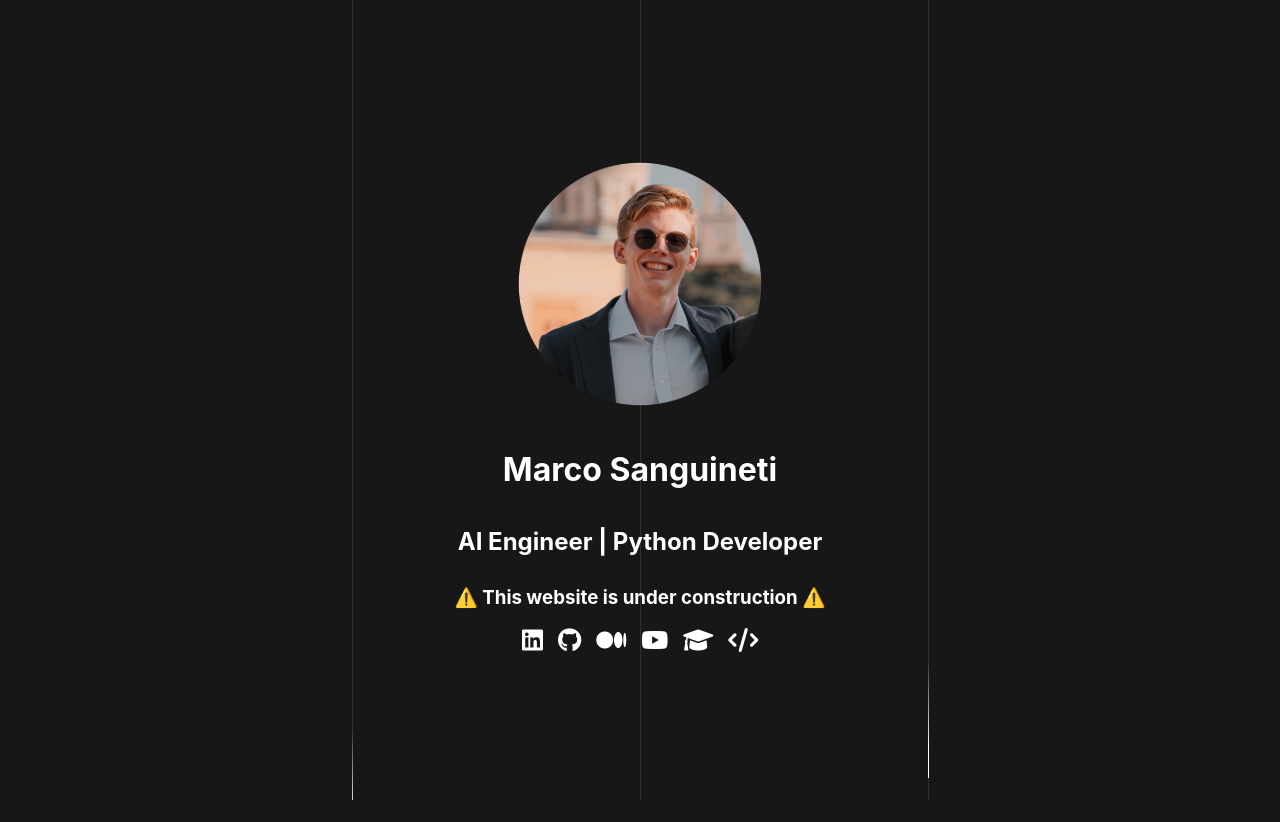
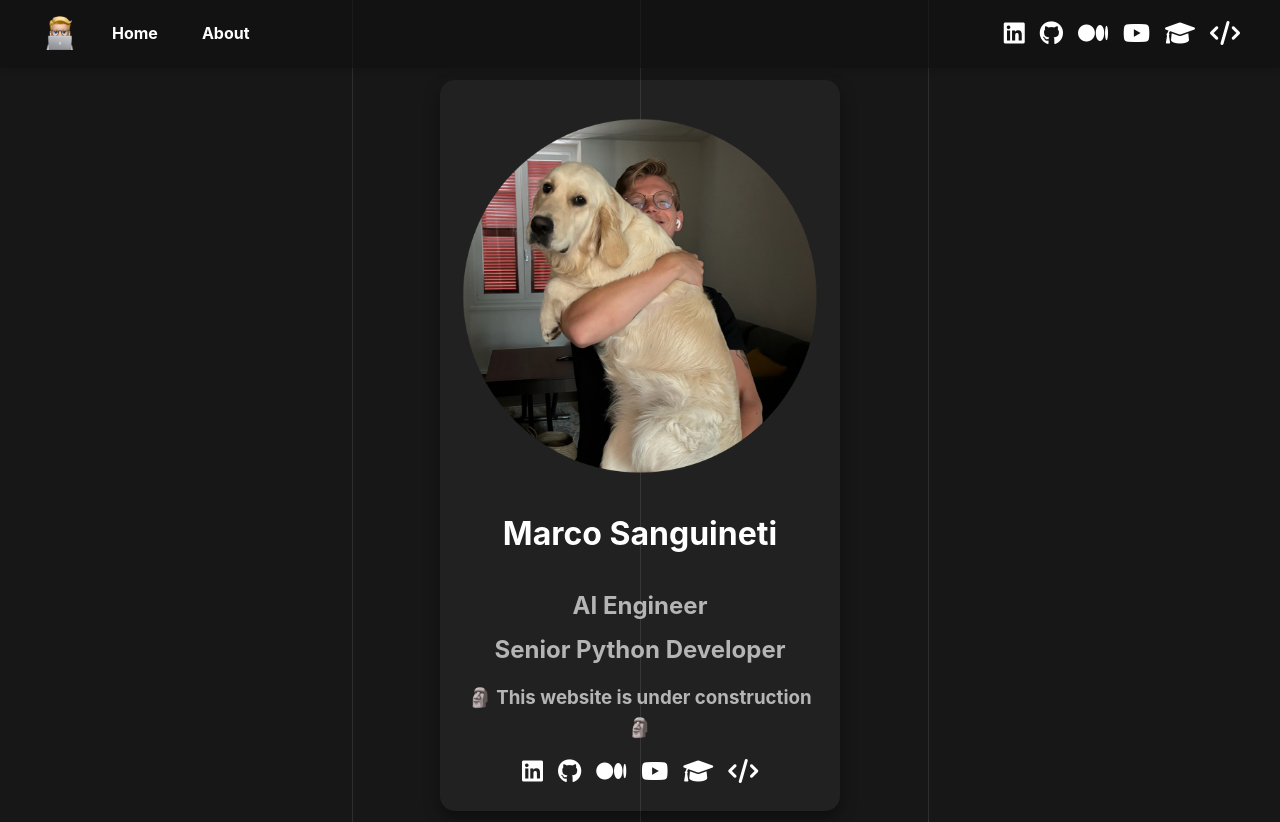
Before and after one commit to GitMarco27/marcosanguineti-website, a React (Create React App) app in the folder frontend/: page / in a window 1280 px wide. Shown: the top 822 px of the page. Before the commit the page ends 800 px from the top, so only its background shows below. Built offline with nearby package versions, Linux system fonts and the light colour scheme.

Commit message:
Updating homepage, adding a navbar and routing to external websites

```diff
--- a/frontend/public/css/styles.css
+++ b/frontend/public/css/styles.css
@@ -21,64 +21,105 @@
 
 /* Change icon color on hover */
 .contact-icons a:hover {
-    color: #0073b1;
+    color: #0073b1; /* Default hover color */
 }
 
-/* Specific hover color for LinkedIn */
+/* Specific hover colors for individual icons */
 .contact-icons a.linkedin:hover {
     color: #0077b5;
 }
 
-/* Specific hover color for GitHub */
 .contact-icons a.github:hover {
     color: #333;
 }
 
-/* Specific hover color for Medium */
 .contact-icons a.medium:hover {
     color: #00ab6c;
 }
 
-/* Specific hover color for YouTube */
 .contact-icons a.youtube:hover {
     color: #ff0000;
 }
 
-/* Specific hover color for Google Scholar */
 .contact-icons a.scholar:hover {
     color: #4285f4;
 }
 
-/* Specific hover color for Source */
 .contact-icons a.source:hover {
     color: #921888;
 }
+
+/* ============================= */
+/*         HOME CONTAINER         */
+/* ============================= */
 
 .home-container {
     display: flex;
     flex-direction: column;
     justify-content: center;
     align-items: center;
-    height: 100vh;
+    height: auto; /* Change height from 100vh to auto */
+    width: 80%; /* Set the container width, adjust as necessary */
+    max-width: 400px; /* Set a maximum width to prevent it from growing too large */
     text-align: center;
-    position: relative; /* Ensure relative positioning if necessary for z-index stacking */
-    z-index: 1; /* Higher z-index to stay on top of lines */
+    position: relative; /* Keep relative positioning for z-index */
+    z-index: 1; /* Ensure lower z-index than contact-icons */
+    background-color: rgba(255, 255, 255, 0.044); /* Translucent background */
+    padding: 20px; /* Add padding inside the container */
+    border-radius: 15px; /* Rounded corners */
+    box-shadow: 0 8px 16px rgba(0, 0, 0, 0.4); /* More prominent shadow effect */
+    margin: 0 auto; /* Center the container horizontally */
+    margin-top: 20px;
+    margin-bottom: 20px;
+    transition: transform 0.3s ease-in-out, box-shadow 0.3s ease-in-out; /* Smooth transition for the hover effect */
 }
+
+/* Magnify hover effect */
+.home-container:hover {
+    transform: scale(1.05); /* Slight zoom-in effect */
+    box-shadow: 0 12px 24px rgba(0, 0, 0, 0.5); /* Even more prominent shadow on hover */
+}
+
+
+
+/* ============================= */
+/*        CENTERED IMAGE          */
+/* ============================= */
 
 .centered-image {
     max-width: 100%;
     height: auto;
     margin: 1em 0;
     position: relative; /* Ensure relative positioning if necessary for z-index stacking */
-    z-index: 3; /* Higher z-index to stay on top of lines */
+    z-index: 3; /* Ensure highest z-index among other elements */
 }
+
+/* ============================= */
+/*        HEADING STYLES          */
+/* ============================= */
 
 h1, h2, h3 {
     margin: 0.5em 0;
     position: relative; /* Ensure relative positioning if necessary for z-index stacking */
-    z-index: 2; /* Higher z-index to stay on top of lines */
+    z-index: 2;
     color: white;
 }
+
+h2, h3 {
+    color: #B5B5B5;
+}
+
+h2 {
+    margin-bottom: 5px;
+}
+
+h2 + h2 {
+    margin-top: 0; /* Adjust as needed */
+}
+
+/* ============================= */
+/*        GLOBAL STYLES           */
+/* ============================= */
 
 * {
     margin: 0;
@@ -86,28 +127,26 @@ h1, h2, h3 {
     box-sizing: border-box;
 }
 
-html, body {
-    height: 100%;
+
+
+body {
+    width: 100%;
+    background-color: #171717;
+    color: white;
+    line-height: 1.6;
+    font-family: sans-serif;
 }
 
-body {
-    display: table;
-    width: 100%;
-    height: 100%;
-    background-color: #171717;
-    color: #000;
-    line-height: 1.6;
-    position: relative;
-    font-family: sans-serif;
-    overflow: hidden;
-}
+/* ============================= */
+/*        BACKGROUND LINES        */
+/* ============================= */
 
 .lines {
     position: absolute;
     top: 0;
     left: 0;
     right: 0;
-    height: 100%;
+    height: 110%;
     margin: auto;
     width: 90vw;
     z-index: 0; /* Lower z-index to stay behind all other content */
@@ -116,7 +155,7 @@ body {
 .line {
     position: absolute;
     width: 1px;
-    height: 100%;
+    height: 110%;
     top: 0;
     left: 50%;
     background: rgba(255, 255, 255, 0.1);
@@ -129,13 +168,12 @@ body {
     display: block;
     position: absolute;
     height: 15vh;
-    width: 100%;
+    width: 110%;
     top: -50%;
     left: 0;
     background: linear-gradient(to bottom, rgba(255, 255, 255, 0) 0%, #ffffff 75%, #ffffff 100%);
-    animation: drop 7s 0s infinite;
+    animation: drop 7s infinite cubic-bezier(0.4, 0.26, 0, 0.97);
     animation-fill-mode: forwards;
-    animation-timing-function: cubic-bezier(0.4, 0.26, 0, 0.97);
 }
 
 .line:nth-child(1) {
@@ -162,3 +200,76 @@ body {
         top: 110%;
     }
 }
+
+/* ============================= */
+/*        NAVBAR STYLES           */
+/* ============================= */
+
+.navbar {
+    position: fixed;
+    top: 0;
+    left: 0;
+    width: 100%;
+    background-color: rgba(17, 17, 17, 0.636); /* Use rgba for background transparency */
+    color: #fff;
+    padding: 10px 20px;
+    z-index: 1000;
+    box-shadow: 0 4px 6px rgba(0, 0, 0, 0.1);
+}
+
+.navbar-container {
+    display: flex;
+    flex-wrap: wrap; /* Allow wrapping */
+    justify-content: space-between; /* Distribute space between items */
+    align-items: center;
+    max-width: 1200px;
+    margin: 0 auto;
+    width: 100%; /* Ensure container takes full width */
+}
+
+.navbar-logo img {
+    height: 40px;
+    margin-right: 20px; /* Space between logo and menu */
+}
+
+.navbar-menu {
+    list-style: none;
+    display: flex;
+    flex-wrap: wrap; /* Allow wrapping of menu items */
+    gap: 20px;
+    margin: 0; /* Remove default margin */
+    padding: 0; /* Remove default padding */
+    flex: 1; /* Allow menu to take up available space */
+}
+
+.navbar-menu li {
+    display: inline;
+}
+
+.navbar-menu li a {
+    color: #fff;
+    text-decoration: none;
+    font-weight: bold;
+    padding: 8px 12px;
+    transition: background-color 0.3s ease;
+}
+
+.navbar-menu li a:hover {
+    background-color: #555;
+    border-radius: 4px;
+}
+
+/* Ensure other content is not hidden behind the navbar */
+body {
+    padding-top: 60px; /* Adjust based on navbar height */
+}
+
+/* Ensure the contact-icons are positioned to the right */
+.navbar-contact-icons {
+    display: flex;
+    gap: 15px;
+}
+
+.navbar-container > .navbar-contact-icons {
+    margin-left: auto; /* Push to the right, but only if there's space */
+}
--- a/frontend/public/index.html
+++ b/frontend/public/index.html
@@ -6,19 +6,50 @@
     <title>Marco Sanguineti</title>
 
     <link rel="stylesheet" href="https://cdnjs.cloudflare.com/ajax/libs/font-awesome/6.0.0-beta3/css/all.min.css">
-
     <link rel="stylesheet" href="%PUBLIC_URL%/css/styles.css">
-
     <link rel="icon" href="%PUBLIC_URL%/favicon.png" type="image/png">
-
   </head>
   <body>
     <!-- React app will be injected here -->
+    <!-- Navbar -->
+    <nav class="navbar">
+      <div class="navbar-container">
+        <div class="navbar-logo">
+          <img src="%PUBLIC_URL%/favicon.png" alt="Logo">
+        </div>
+        <ul class="navbar-menu">
+          <li><a href="/">Home</a></li>
+          <li><a href="/about">About</a></li>
+        </ul>
+        <div class="contact-icons">
+          <a href="https://www.linkedin.com/in/marco-sanguineti/" class="linkedin">
+            <i class="fab fa-linkedin"></i>
+          </a>
+          <a href="https://github.com/GitMarco27" class="github">
+            <i class="fab fa-github"></i>
+          </a>
+          <a href="https://medium.com/@marcosanguineti" class="medium">
+            <i class="fab fa-medium"></i>
+          </a>
+          <a href="https://www.youtube.com/@marcosanguineti2710" class="youtube">
+            <i class="fab fa-youtube"></i>
+          </a>
+          <a href="https://scholar.google.com/citations?user=hZHz6y4AAAAJ&hl=en" class="scholar">
+            <i class="fas fa-graduation-cap"></i>
+          </a>
+          <a href="https://github.com/GitMarco27/marcosanguineti-website" class="source">
+            <i class="fa-solid fa-code"></i>
+          </a>
+        </div>
+      </div>
+    </nav>
+
     <div class="lines">
       <div class="line"></div>
       <div class="line"></div>
       <div class="line"></div>
     </div>
+
     <div id="root"></div>
 
     <footer>
--- a/frontend/src/App.js
+++ b/frontend/src/App.js
@@ -1,12 +1,16 @@
 import React from 'react';
 import { BrowserRouter as Router, Routes, Route } from 'react-router-dom';
 import Home from './pages/Home';
+import About from './pages/About';
+import LinkedinRedirect from './pages/ExternalRedirect';
 
 function App() {
   return (
     <Router>
       <Routes>
         <Route path="/" element={<Home />} />
+        <Route path="/about" element={<About />} />
+        <Route path="/linkedin" element={<LinkedinRedirect />} />
       </Routes>
     </Router>
   );
--- /dev/null
+++ b/frontend/src/pages/ExternalRedirect.js
@@ -0,0 +1,11 @@
+import { useEffect } from 'react';
+
+const LinkedinRedirect = () => {
+  useEffect(() => {
+    window.location.href = 'https://www.linkedin.com/in/marco-sanguineti/';
+  }, []);
+
+  return null; // This component doesn’t render anything
+};
+
+export default LinkedinRedirect;
--- a/frontend/src/pages/Home.js
+++ b/frontend/src/pages/Home.js
@@ -6,8 +6,9 @@ function Home() {
         <img src="/ms.png" alt="alt" className="centered-image" />
 
         <h1>Marco Sanguineti</h1>
-        <h2>AI Engineer | Python Developer</h2>
-        <h3>⚠️ This website is under construction ⚠️</h3>
+        <h2>AI Engineer</h2>
+        <h2>Senior Python Developer</h2>
+        <h3>&#128511; This website is under construction &#128511;</h3>
 
 
         <div className="contact-icons">
```
Also changed, not shown: frontend/public/ms.png.
